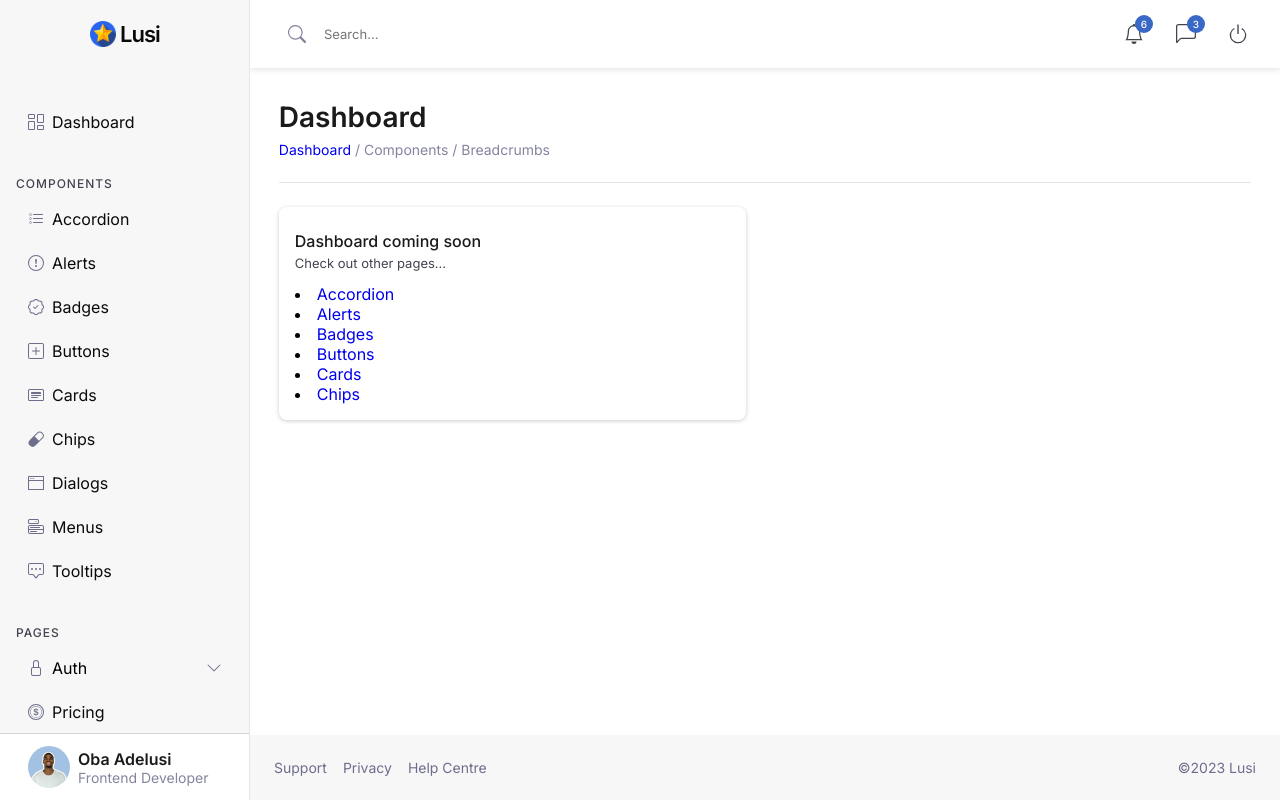
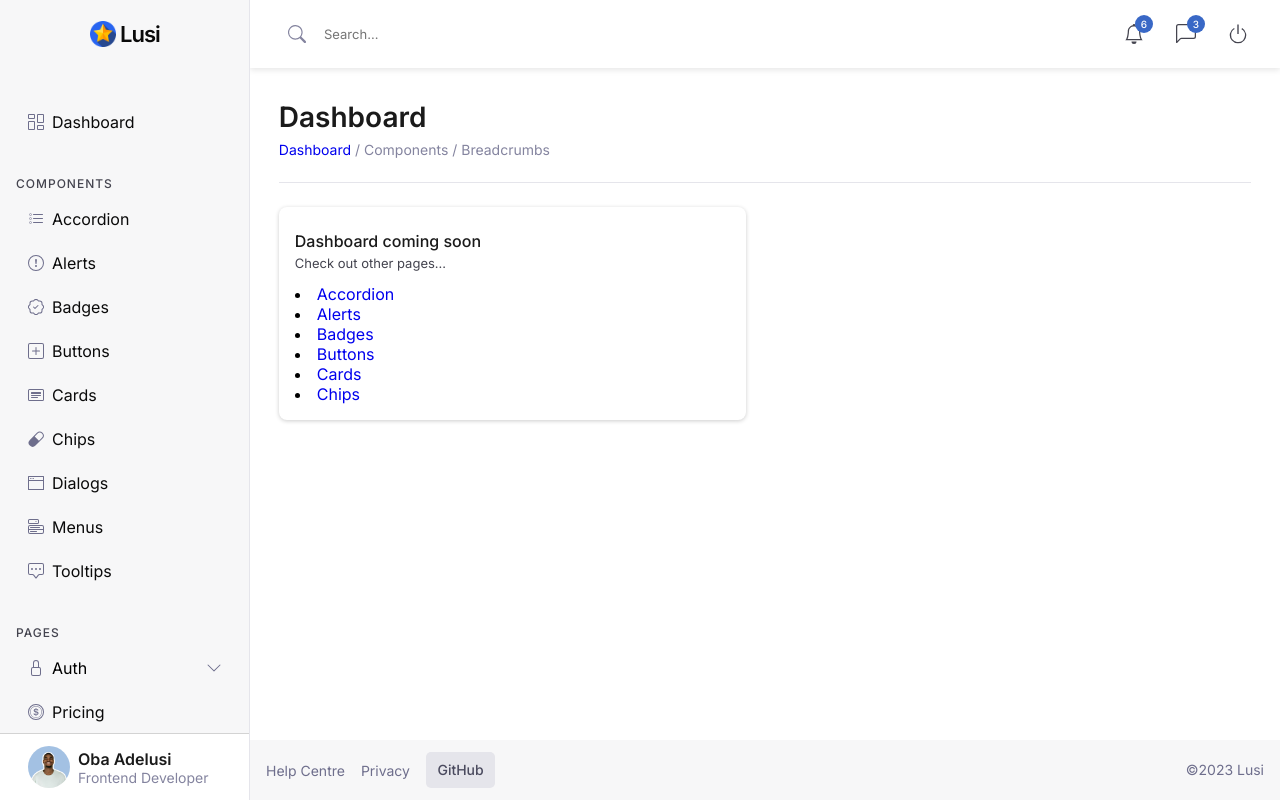
Before and after one commit to obaadelusi/lusi-design, a React (Vite) app: page / in a window 1280 px wide. Built offline with nearby package versions, Linux system fonts and the light colour scheme.

Commit message:
Github link

```diff
--- a/src/layouts/Footer.jsx
+++ b/src/layouts/Footer.jsx
@@ -1,17 +1,24 @@
+import { LinkButton } from "../components/Buttons";
 import "./Footer.scss";
 
 const Footer = () => {
   return (
     <footer className="Footer">
-      <ul className="Footer-links">
-        <li className="Footer-link">
-          <a href="#">Support</a>
+      <ul className="Footer-list">
+        <li className="Footer-list-item">
+          <a href="#" className="Footer-link">
+            Help Centre
+          </a>
         </li>
-        <li className="Footer-link">
-          <a href="#">Privacy</a>
+        <li className="Footer-list-item">
+          <a href="#" className="Footer-link">
+            Privacy
+          </a>
         </li>
-        <li className="Footer-link">
-          <a href="#">Help Centre</a>
+        <li className="Footer-list-item">
+          <LinkButton variant="secondary" path="https://github.com/obaadelusi/lusi-design" target="_blank">
+            GitHub
+          </LinkButton>
         </li>
       </ul>
 
--- a/src/layouts/Footer.scss
+++ b/src/layouts/Footer.scss
@@ -3,17 +3,20 @@
     display: flex;
     align-items: center;
     margin-top: auto;
-    padding: 1.5em;
+    padding: 0.75em 1em;
 
-    &-links {
+    &-list {
         display: flex;
         align-items: center;
         gap: 1em;
         list-style: none;
+
+        &-item a {
+            margin: 0;
+        }
     }
 
     &-link,
-    &-link a,
     &-copyright {
         color: var(--grey-700);
         font-size: 14px;
```
